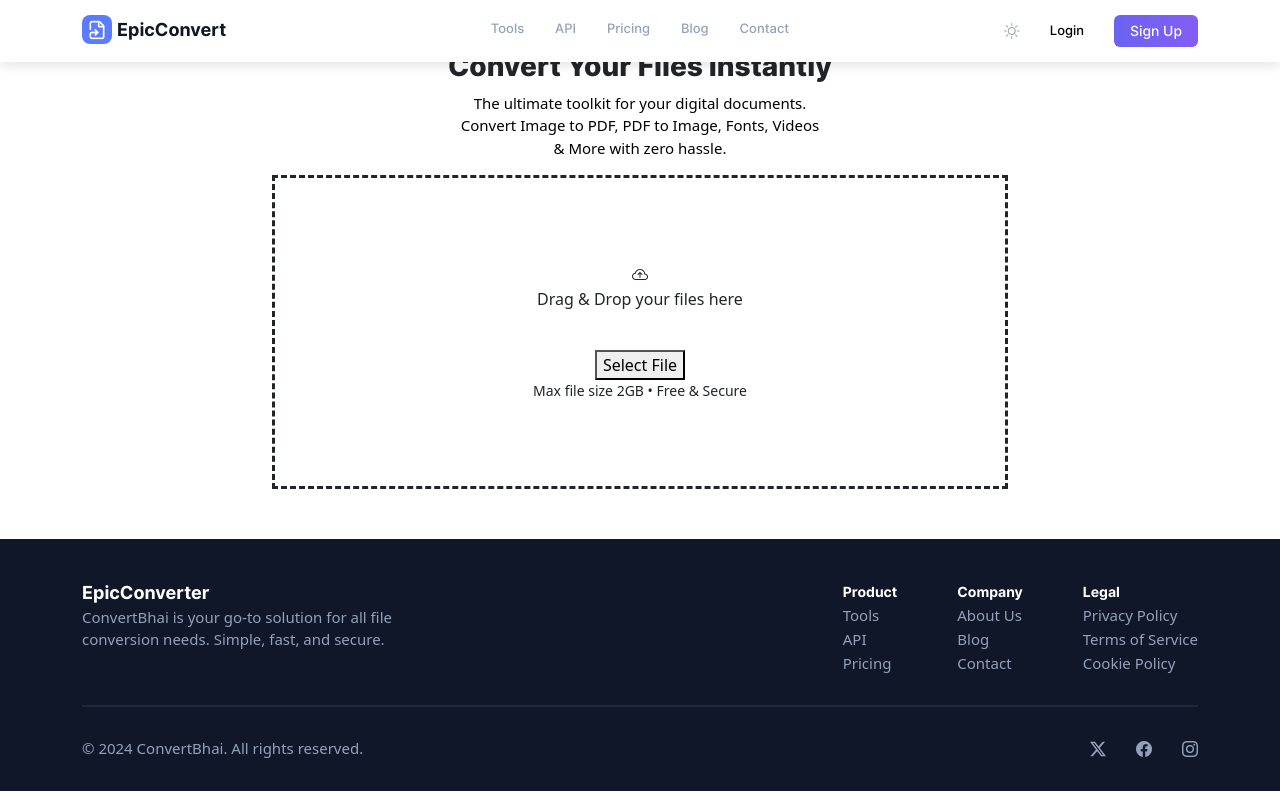
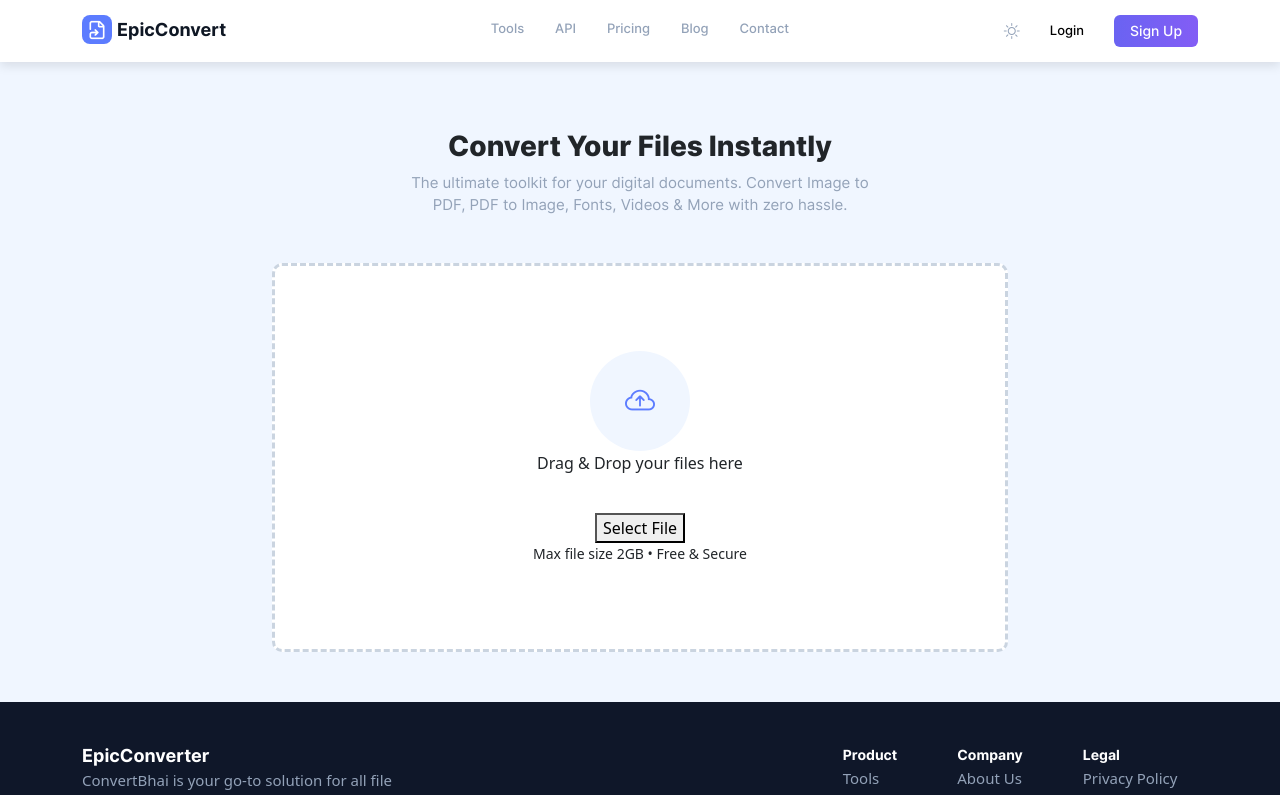
Before and after one commit to piyush88gravity/Epic-Converter, a React (Create React App) app: page / in a window 1280 px wide. Shown: the top 795 px of the page. Built offline with nearby package versions, Linux system fonts and the light colour scheme.

Commit message:
new update

```diff
--- a/src/custom.css
+++ b/src/custom.css
@@ -142,19 +142,31 @@
     color: rgb(147, 162, 184);
 }
 /* .......Home.......*/
+
+/* .....Home-banner...*/
 .homebanner-area{
     padding: 50px 0;
+    margin-top: 50px;
+    background: rgb(240, 246, 255);
+      display: flex;
+    align-items: center;
+    justify-content: center;
+
+
 }
 .home-bannertext p{
     color: #000;
 }
 .home-bannerbox{
+    background-color: #ffff;
     border-style: dashed;
     display: flex;
     flex-direction: column;
     align-items: center;
     justify-content: center;
     padding: 85px 0;
+    border-radius: 10px;
+    border-color: rgb(202, 212, 224);
 }
 .home-bannertext{
     display: flex;
@@ -162,4 +174,26 @@
     align-items: center;
     justify-content: center;
     text-align: center;
+    margin: 30px 0;
 }
+.home-bannertext span{
+    font-family: "inter-semibold";
+    font-size: 30px;
+    color: rgb(15, 23, 36);
+}
+.home-bannertext p{
+  font-family: "inter-regular";
+  font-size: 15;
+  color: rgb(147, 162, 184);
+}
+.upload-logo{
+    width: 100px;
+    height: 100px;
+    background:rgb(240, 246, 255);
+    border-radius: 50%;
+    display: flex;
+    justify-content: center;
+    align-items: center;
+    font-size: 30px;
+    color: rgb(92, 124, 255);
+}
--- a/src/pages/Home/HomeBanner.js
+++ b/src/pages/Home/HomeBanner.js
@@ -7,7 +7,7 @@
                         <div className="col-lg-8">
                             <div className="home-bannertext">
                                 <h3>Convert Your Files Instantly</h3>
-                                <div className="col-lg-6">
+                                <div className="col-lg-8">
                                     <p>The ultimate toolkit for your digital documents. Convert Image to PDF,
                                         PDF to Image, Fonts, Videos & More with zero hassle.</p>
                                 </div>
```
